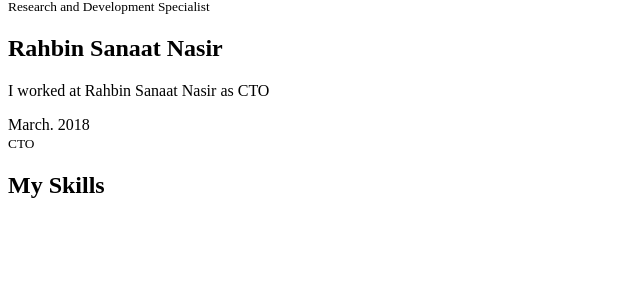
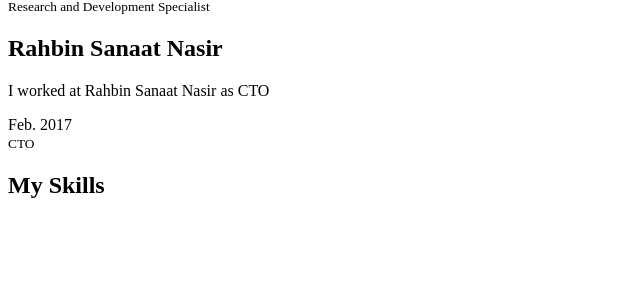
Before and after one commit to BehnamSamadi/behnamsamadi.github.io, a Jekyll site: the page built from index.html, in a window 1280 px wide and 900 px high, scrolled down 802 px. Shown: the part 144-452 px from the top of the window, without its empty margins (0-640 px from the left). Built offline with Jekyll 4.4.1, drawn with Linux system fonts in a browser that asks for light colours.

Commit message:
Jalpc config

```diff
--- a/_data/index/careers.yml
+++ b/_data/index/careers.yml
@@ -35,7 +35,7 @@
     detail: I worked at Rahbin Sanaat Nasir as CTO
     i18n: company_b_desc
   date:
-    detail: March. 2018
+    detail: Feb. 2017
     i18n: company_b_date
   job:
     detail: CTO
```
